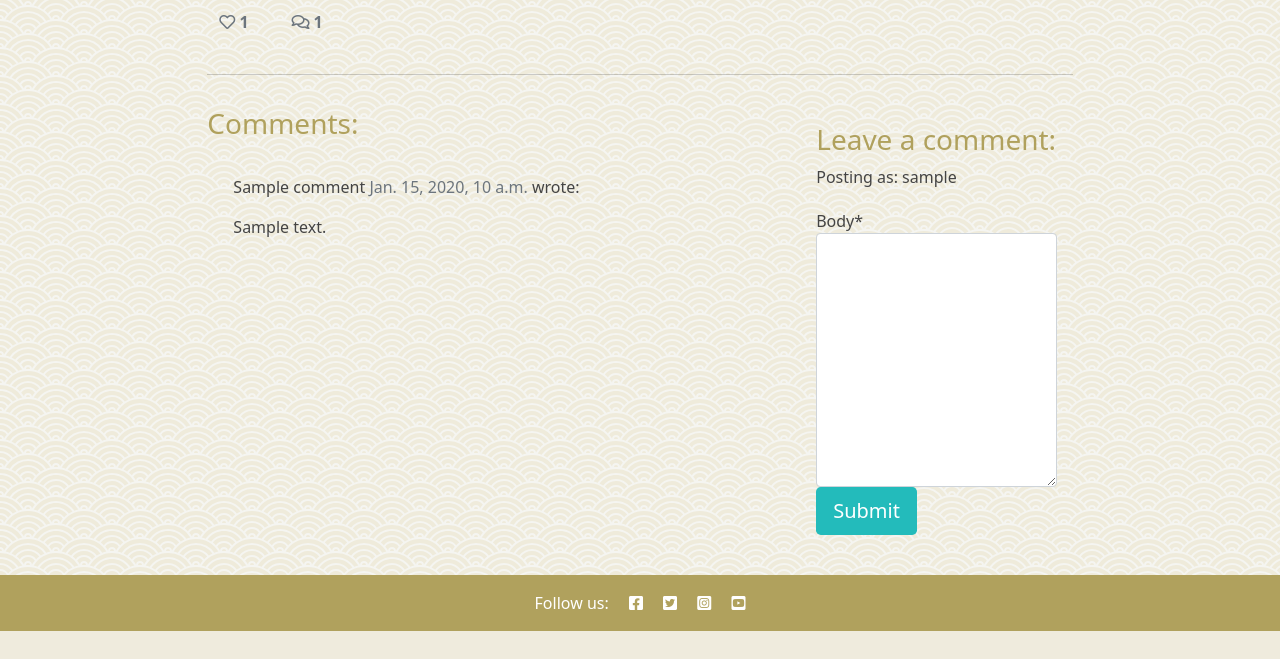
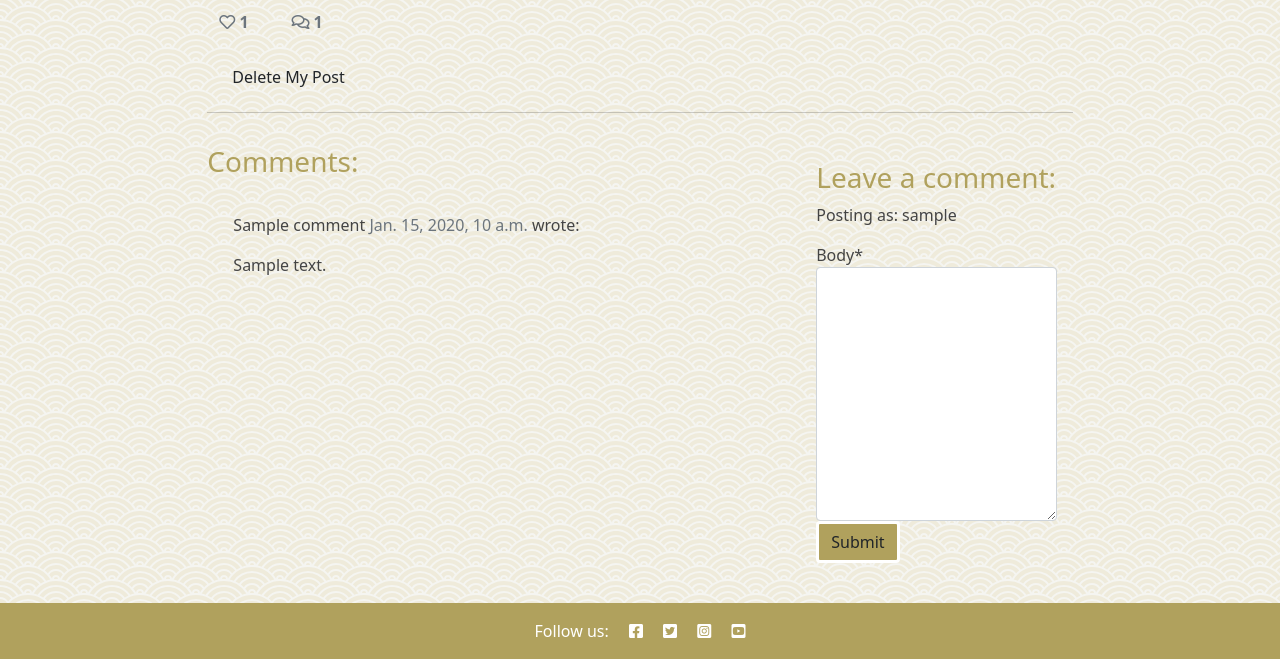
Before and after one commit to CheyenneMDavid/Just-Cakes, a Django app: a page that uses reviews/templates/reviews/post_detail.html in a window 1280 px wide. Shown: the part 499-1158 px from the top of the page. Before the commit the page ends 1130 px from the top, so only its background shows below. Run offline with Django 3.2, Linux system fonts and the light colour scheme; a user stored in the database is signed in; tables that the repository leaves empty hold one stand-in row (values such as "Sample post"); some libraries are stand-ins or nearby versions.

Commit message:
Add facility to delete posts by user

```diff
--- a/reviews/templates/reviews/post_detail.html
+++ b/reviews/templates/reviews/post_detail.html
@@ -1,26 +1,28 @@
 {% extends 'base.html' %} {% block content %} {% load crispy_forms_tags %}
 
 <hr />
+<!-- Horizontal lines for visual separation. -->
+
+<!-- Masthead displaying title, author and date for each post. -->
 <div class="masthead">
 	<div class="container-fluid">
 		<div class="row g-0">
 			<div class="col-md-6 masthead-text">
+				<!-- Dynamically displays the posts title. -->
 				<h2 class="post-title">{{ post.title }}</h2>
-
+				<!-- Dynamically displays the Author and post creation date -->
 				<p class="post-subtitle">{{ post.author }} | {{ post.created_on }}</p>
 			</div>
 
+			<!-- Placeholder for the user's post image or the default image, asking for it to be in WEBP format if it's available, otherwise it accepts jpg -->
 			<div class="d-none d-md-block col-md-6 masthead-image">
 				{% if "placeholder" in post.featured_image.url %}
-
 				<img
 					src="https://res.cloudinary.com/cheymd/image/upload/v1693482045/default_image_rlpqek.jpg?format=webp"
 					width="100%"
 					alt="default image"
 				/>
-
 				{% else %}
-
 				<img
 					src="{{ post.featured_image.url|add:'?format=webp' }}"
 					width="100%"
@@ -32,71 +34,99 @@
 	</div>
 </div>
 
+<!-- Main content section displaying the post content -->
 <div class="container">
 	<div class="row">
 		<div class="col card mb-4 mt-3 left top">
-			<p class="card-text ">
-				{{ post.content | safe }}
-		</p>
+			<!-- Displays the content of the post, using the safe filter to show the content exactly as it because it's considered "trusted" -->
+			<p class="card-text">{{ post.content | safe }}</p>
+
+			<!-- Likes and comments section showing the counts -->
 			<div class="row">
-
 				<div class="col-1">
-						<strong class="text-secondary"><i class="far fa-heart"></i> {{ post.number_of_likes }} </strong>
+					<strong class="text-secondary"
+						><i class="far fa-heart"></i> {{ post.number_of_likes }}</strong
+					>
+					<!-- Number of "likes" -->
 				</div>
 				<div class="col-1">
 					{% with comments.count as total_comments %}
-						<strong class="text-secondary"><i class="far fa-comments"></i>
-								{{ total_comments }}</strong>
+					<strong class="text-secondary"
+						><i class="far fa-comments"></i> {{ total_comments }}</strong
+					>
+					<!-- Number of "comments" -->
 					{% endwith %}
 				</div>
 			</div>
 		</div>
+
+		<!-- Only if the user is the Author, then the delete button for the post if visible. -->
+		{% if user == post.author %}
+		<!-- POST request to delete a post identified by its primary key -->
+		<form method="post" action="{% url 'post_delete' post.pk %}">
+			<!-- Security measure to guard against unauthorized or malicious form submissions. -->
+			{% csrf_token %}
+			<button type="submit" class="btn custom-delete-button">
+				Delete My Post
+			</button>
+		</form>
+		{% endif %}
+	</div>
+</div>
+
+<!-- Comments section display comments if any and a form for commenting
+	or a message saying that the comment is awaiting approval if the user has
+	commented -->
+<div class="row">
+	<div class="col">
+		<hr />
 	</div>
 </div>
 <div class="row">
-<div class="col">
-<hr>
-</div>
-</div>
-<div class="row">
-<div class="col-md-8 card mb-4  mt-3 ">
+	<div class="col-md-8 card mb-4 mt-3">
 		<h3>Comments:</h3>
 		<div class="card-body">
 			{% for comment in comments %}
-		<div class="comments" style="padding: 10px;">
+			<div class="comments" style="padding: 10px">
 				<p class="font-weight-bold">
+					<!-- Dynamically displays the name of the user that wrote the comment -->
 					{{ comment.name }}
-						<span class=" text-muted font-weight-normal">
-								{{ comment.created_on }}
-						</span> wrote:
+					<span class="text-muted font-weight-normal"
+						>{{ comment.created_on }}</span
+					>
+					wrote:
 				</p>
-
 				{{ comment.body | linebreaks }}
+				<!-- Comment body with line breaks -->
 			</div>
 			{% endfor %}
 		</div>
 	</div>
-<div class="col-md-4 card mb-4  mt-3 ">
+
+	<!-- Comment form section, visible only to authenticated users -->
+	<div class="col-md-4 card mb-4 mt-3">
 		<div class="card-body">
+			<!-- If the user leaves a comment, they get an alert saying that their
+				comment is awaiting approval.  Otherwise it says "Leave a comment" -->
 			{% if commented %}
 			<div class="alert alert-success" role="alert">
 				Your comment is awaiting approval
 			</div>
-		{% else %}
-		{% if user.is_authenticated %}
-
+			{% else %} {% if user.is_authenticated %}
 			<h3>Leave a comment:</h3>
 			<p>Posting as: {{ user.username }}</p>
-		<form method="post" style="margin-top: 1.3em;">
+			<!-- Display username -->
+			<form method="post" class="form-style">
 				{{ comment_form | crispy }}
+				<!-- Security measure to guard against unauthorized or malicious form submissions. -->
 				{% csrf_token %}
-			<button type="submit" class="btn btn-signup btn-lg">Submit</button>
+				<button type="submit" class="btn custom-button-color">Submit</button>
 			</form>
-		{% endif %}
-		{% endif %}
-</div>
+			<!-- End of conditional display that requests a comment of tells the user that their comment is awaiting approval. -->
+			{% endif %} {% endif %}
 		</div>
 	</div>
 </div>
 
 {% endblock content %}
+<!-- Content block ends -->
--- a/reviews/urls.py
+++ b/reviews/urls.py
@@ -14,5 +14,11 @@ urlpatterns = [
     path("", views.PostList.as_view(), name="post_list"),
     path("create-post/", views.CreatePostView.as_view(), name="create_post"),
     path("<slug:slug>/", views.PostDetail.as_view(), name="post_detail"),
+    path("<slug:slug>/", views.PostDetail.as_view(), name="post_detail"),
+    path(
+        "post/<int:pk>/delete/",
+        views.PostDeleteView.as_view(),
+        name="post_delete",
+    ),
     path("like/<slug:slug>", views.PostLike.as_view(), name="post_like"),
 ]
--- a/reviews/views.py
+++ b/reviews/views.py
@@ -12,7 +12,7 @@ django handles things.
 # after they have completed a task.  Example being, the home page after
 # signing in.
 from django.shortcuts import render, get_object_or_404, reverse
-from django.views.generic.edit import CreateView
+from django.views.generic.edit import CreateView, DeleteView
 from django.views import generic, View
 from django.http import HttpResponseRedirect
 from .models import Post
@@ -117,3 +117,15 @@ class CreatePostView(CreateView):
     template_name = "reviews/post_form.html"
 
     success_url = reverse_lazy("post_list")
+
+
+class PostDeleteView(DeleteView):
+    model = Post
+    success_url = reverse_lazy("post_list")
+
+    def get_success_url(self):
+        """
+        Override the get_success_url method to provide a custom success URL
+        after deleting a post.
+        """
+        return self.success_url
```
Lines whose indentation alone changed are shown as unchanged.
